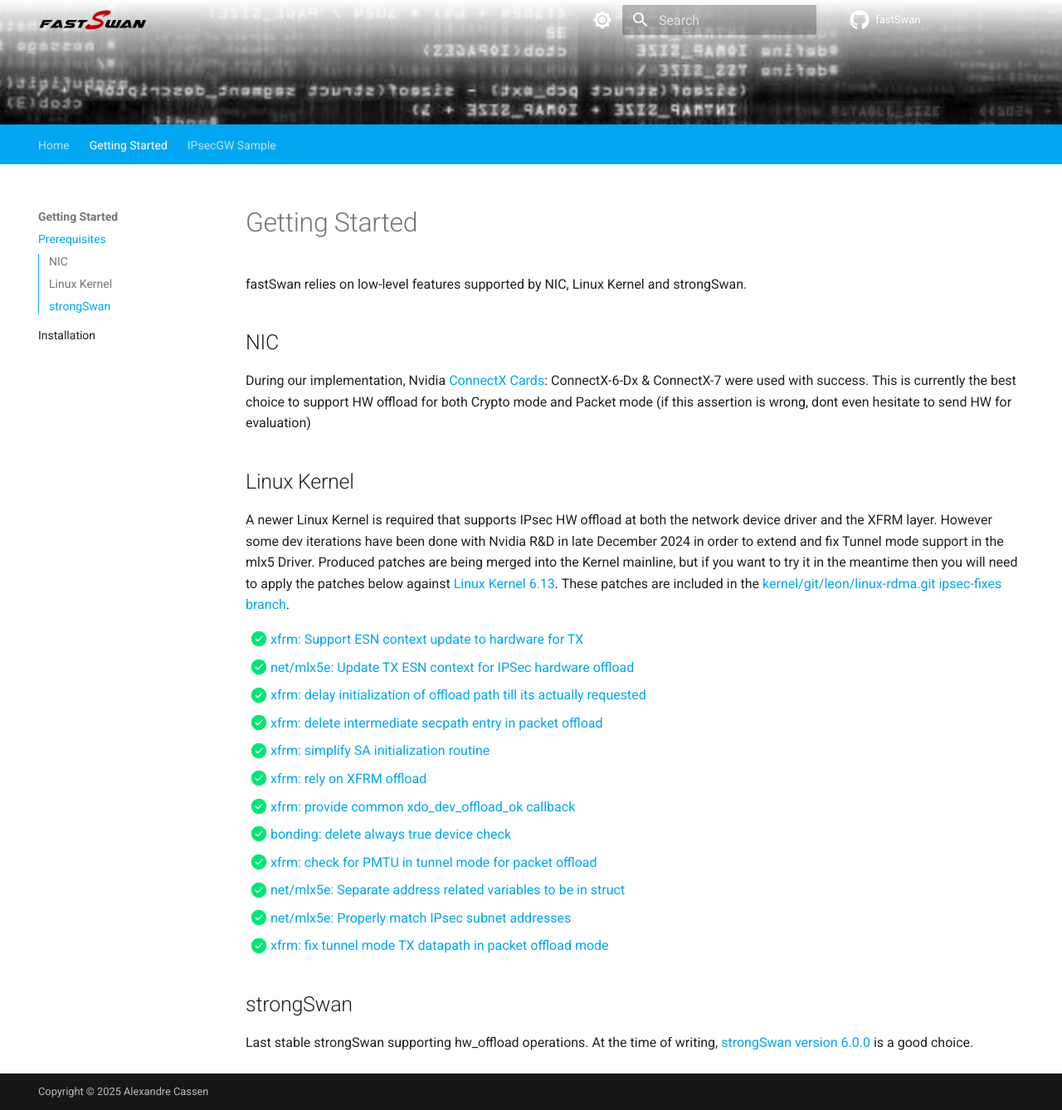
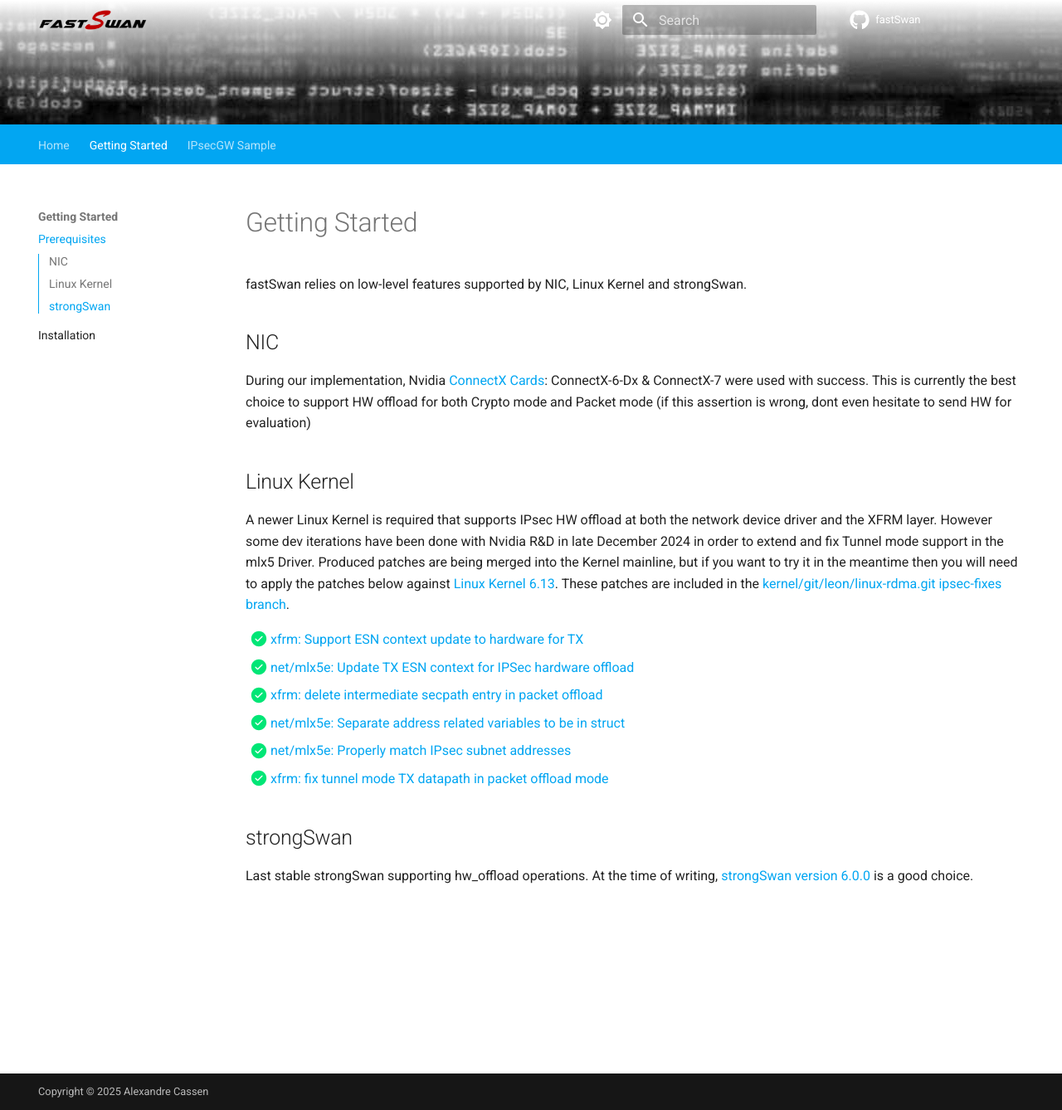
Before and after one commit to acassen/fastswan, an MkDocs documentation site: the page built from doc/docs/Getting-Started/index.md, in a window 1280 px wide and 1338 px high. Shown: the whole window at 83% size. Built offline with MkDocs 1.6.1 and Material for MkDocs 9.7.7, drawn with Linux system fonts in a browser that asks for light colours; plug-ins that fetch from the network failed and are left out; comment, search, counter and statistics services are not loaded.

Commit message:
www: propose minimal tested kernel patch-set

```diff
--- a/doc/docs/Getting-Started/index.md
+++ b/doc/docs/Getting-Started/index.md
@@ -25,26 +25,14 @@
 
 - [x] [xfrm: Support ESN context update to hardware for TX]
 - [x] [net/mlx5e: Update TX ESN context for IPSec hardware offload]
-- [x] [xfrm: delay initialization of offload path till its actually requested]
 - [x] [xfrm: delete intermediate secpath entry in packet offload]
-- [x] [xfrm: simplify SA initialization routine]
-- [x] [xfrm: rely on XFRM offload]
-- [x] [xfrm: provide common xdo_dev_offload_ok callback]
-- [x] [bonding: delete always true device check]
-- [x] [xfrm: check for PMTU in tunnel mode for packet offload]
 - [x] [net/mlx5e: Separate address related variables to be in struct]
 - [x] [net/mlx5e: Properly match IPsec subnet addresses]
 - [x] [xfrm: fix tunnel mode TX datapath in packet offload mode]
 
   [xfrm: Support ESN context update to hardware for TX]: https://fastswan.org/kernel-patches/0000-xfrm-Support-ESN-context-update-to-hardware-for-TX.patch
   [net/mlx5e: Update TX ESN context for IPSec hardware offload]: https://fastswan.org/kernel-patches/0001-net-mlx5e-Update-TX-ESN-context-for-IPSec-hardware-o.patch
-  [xfrm: delay initialization of offload path till its actually requested]: https://fastswan.org/kernel-patches/0002-xfrm-delay-initialization-of-offload-path-till-its-a.patch
   [xfrm: delete intermediate secpath entry in packet offload]: https://fastswan.org/kernel-patches/0002-xfrm-delete-intermediate-secpath-entry-in-packet-off.patch
-  [xfrm: simplify SA initialization routine]: https://fastswan.org/kernel-patches/0003-xfrm-simplify-SA-initialization-routine.patch
-  [xfrm: rely on XFRM offload]: https://fastswan.org/kernel-patches/0004-xfrm-rely-on-XFRM-offload.patch
-  [xfrm: provide common xdo_dev_offload_ok callback]: https://fastswan.org/kernel-patches/0005-xfrm-provide-common-xdo_dev_offload_ok-callback-impl.patch
-  [bonding: delete always true device check]: https://fastswan.org/kernel-patches/0006-bonding-delete-always-true-device-check.patch
-  [xfrm: check for PMTU in tunnel mode for packet offload]: https://fastswan.org/kernel-patches/0007-xfrm-check-for-PMTU-in-tunnel-mode-for-packet-offloa.patch
   [net/mlx5e: Separate address related variables to be in struct]: https://fastswan.org/kernel-patches/0008-net-mlx5e-Separate-address-related-variables-to-be-i.patch
   [net/mlx5e: Properly match IPsec subnet addresses]: https://fastswan.org/kernel-patches/0009-net-mlx5e-Properly-match-IPsec-subnet-addresses.patch
   [xfrm: fix tunnel mode TX datapath in packet offload mode]: https://fastswan.org/kernel-patches/0010-xfrm-fix-tunnel-mode-TX-datapath-in-packet-offload-m.patch
```
